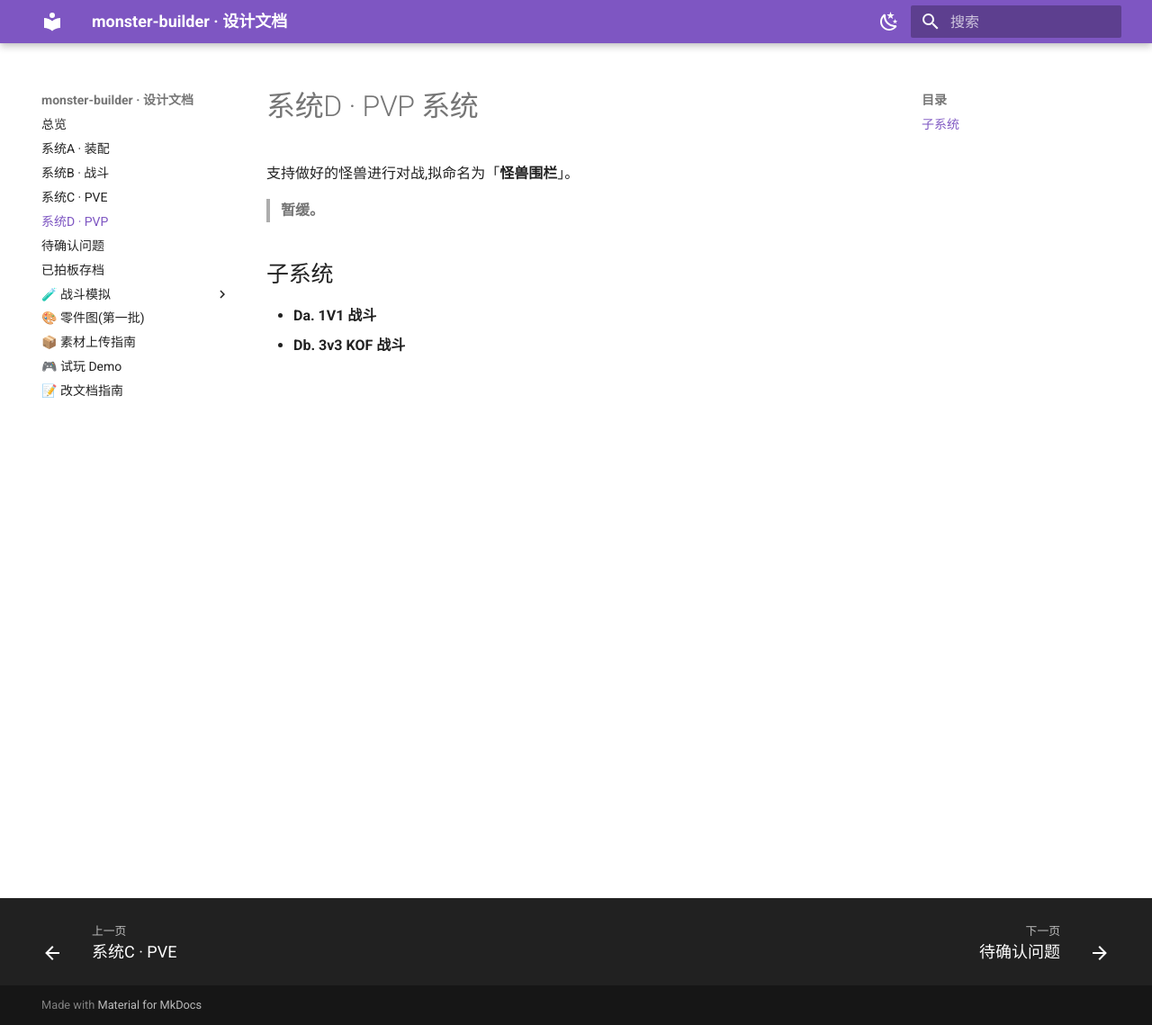
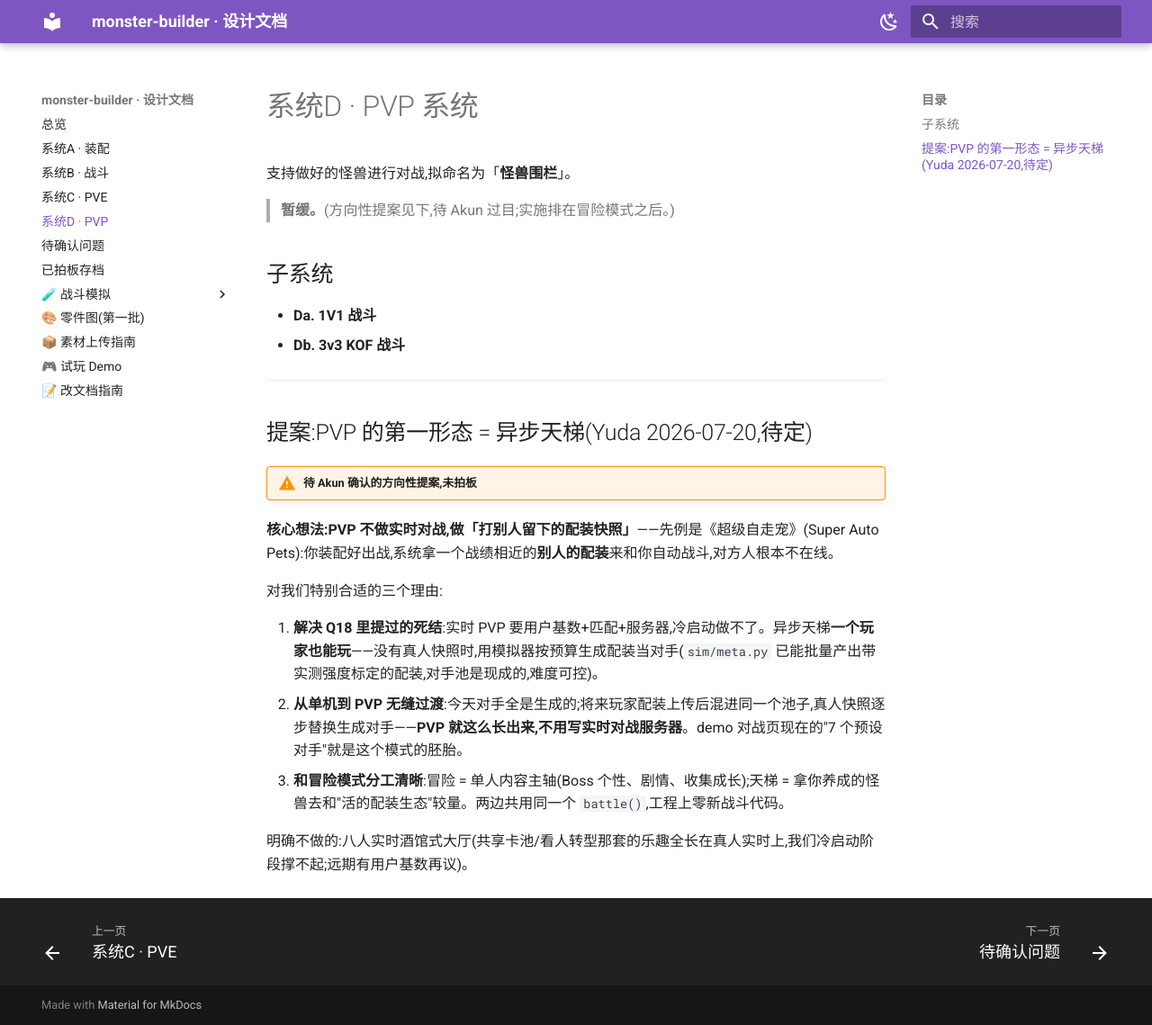
Before and after one commit to zhaoyuda/monster-builder, an MkDocs documentation site: the page built from design/04-pvp.md, in a window 1280 px wide and 1139 px high. Shown: the whole window at 90% size. Built offline with MkDocs 1.6.1 and Material for MkDocs 9.7.7, drawn with Linux system fonts in a browser that asks for light colours.

Commit message:
docs(pvp): 异步天梯方向提案(打配装快照,SAP 式)—— PVP 第一形态,待 Akun 过目
Co-Authored-By: Claude Fable 5 <noreply@anthropic.com>
Claude-Session: https://claude.ai/code/session_014oioR6yEDTrCW8kBU8iQqj

```diff
--- a/design/04-pvp.md
+++ b/design/04-pvp.md
@@ -2,9 +2,25 @@
 
 支持做好的怪兽进行对战,拟命名为「**怪兽围栏**」。
 
-> **暂缓。**
+> **暂缓。**(方向性提案见下,待 Akun 过目;实施排在冒险模式之后。)
 
 ## 子系统
 
 - **Da. 1V1 战斗**
 - **Db. 3v3 KOF 战斗**
+
+---
+
+## 提案:PVP 的第一形态 = 异步天梯(Yuda 2026-07-20,待定)
+
+!!! warning "待 Akun 确认的方向性提案,未拍板"
+
+**核心想法:PVP 不做实时对战,做「打别人留下的配装快照」**——先例是《超级自走宠》(Super Auto Pets):你装配好出战,系统拿一个战绩相近的**别人的配装**来和你自动战斗,对方人根本不在线。
+
+对我们特别合适的三个理由:
+
+1. **解决 Q18 里提过的死结**:实时 PVP 要用户基数+匹配+服务器,冷启动做不了。异步天梯**一个玩家也能玩**——没有真人快照时,用模拟器按预算生成配装当对手(`sim/meta.py` 已能批量产出带实测强度标定的配装,对手池是现成的,难度可控)。
+2. **从单机到 PVP 无缝过渡**:今天对手全是生成的;将来玩家配装上传后混进同一个池子,真人快照逐步替换生成对手——**PVP 就这么长出来,不用写实时对战服务器**。demo 对战页现在的"7 个预设对手"就是这个模式的胚胎。
+3. **和冒险模式分工清晰**:冒险 = 单人内容主轴(Boss 个性、剧情、收集成长);天梯 = 拿你养成的怪兽去和"活的配装生态"较量。两边共用同一个 `battle()`,工程上零新战斗代码。
+
+明确不做的:八人实时酒馆式大厅(共享卡池/看人转型那套的乐趣全长在真人实时上,我们冷启动阶段撑不起;远期有用户基数再议)。
```
Also changed, not shown: design/05-open-questions.md (+2 -0 lines).
